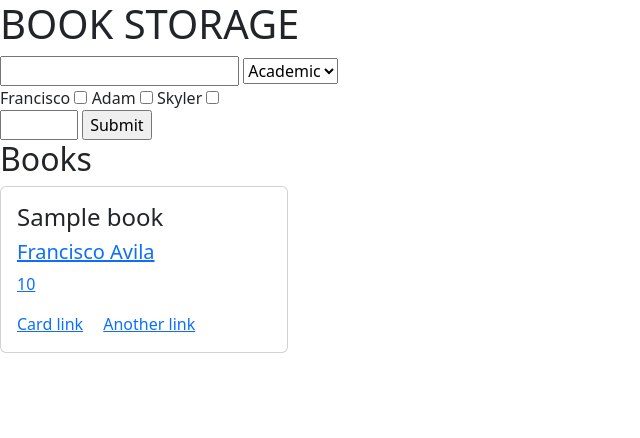
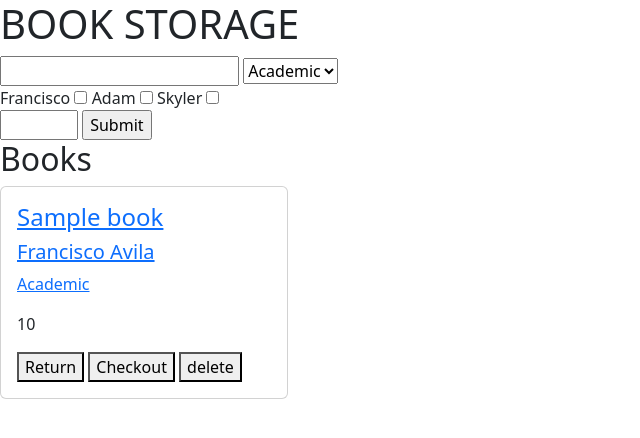
Before and after one commit to tkoenig97/django-library-app, a Django app: page / in a window 1280 px wide. Shown: the top 438 px of the page, without its empty margins (0-640 px from the left). Run offline with Django 4.2, Linux system fonts and the light colour scheme; data comes from the database, SQL or seed files in the repository; tables that the repository leaves empty hold one stand-in row (values such as "Sample post"); parts of the project's set-up code (start-up, migrations or seed data) failed here and were passed over.

Commit message:
Added buttons to Bootstrap cards

```diff
--- a/book_storage/book_app/templates/pages/books.html
+++ b/book_storage/book_app/templates/pages/books.html
@@ -9,23 +9,28 @@
         <div class="card-body">
             {% if nested %}
 
-                <h4 class="card-title">{{book.book.title}}</h4>
+                <h4 class="card-title"><a href= "/book/{{book.book.id}}/">{{book.book.title}}</a></h4>
                 {% for author in book.authors  %}
                     <h5><a href="/author/{{author.id}}/">{{author.first_name}} {{author.last_name}}</a></h5>
                 {% endfor %}
-                <p class="card-text"><a href="/genre/{{book.book.genre.id}}/{{book.book.genre.title}}</p>
+                <p class="card-text"><a href="/genre/{{book.book.genre.id}}/">{{book.book.genre.title}}</a></p>
                 <p class="card-text">{{book.book.quantity}}</p>
+                <button onclick = "alterBookQuantity({{book.book.id}}, {{book.book.quantity}}, 'A') ">Return</button>
+                <button onclick = "alterBookQuantity({{book.book.id}}, {{book.book.quantity}}, 'S') ">Checkout</button>
+                <button onclick = "deleteABook({{book.book.id}})">delete</button>
 
             {% else %}
 
-                <h4 class="card-title">{{book.title}}</h4>
-                <p class="card-text">{{book.genre.title}}</p>
+                <h4 class="card-title"><a href= "/book/{{book.id}}/">{{book.book.title}}</a></h4>
+                <p class="card-text"><a href="/genre/{{book.genre.id}}/">{{book.genre.title}}</a></p>
                 <p class="card-text">{{book.quantity}}</p>
+                <button onclick = "alterBookQuantity({{book.id}}, {{book.quantity}}, 'A') ">Return</button>
+                <button onclick = "alterBookQuantity({{book.id}}, {{book.quantity}}, 'S') ">Checkout</button>
+                <button onclick = "deleteABook({{book.id}})">delete</button>
 
             {% endif %}
 
-          <a href="#" class="card-link">Card link</a>
-          <a href="#" class="card-link">Another link</a>
+
         </div>
     </div>
 
```
Also changed, not shown: book_storage/book_app/templates/pages/specific.html (deleted, +0 -20 lines).
